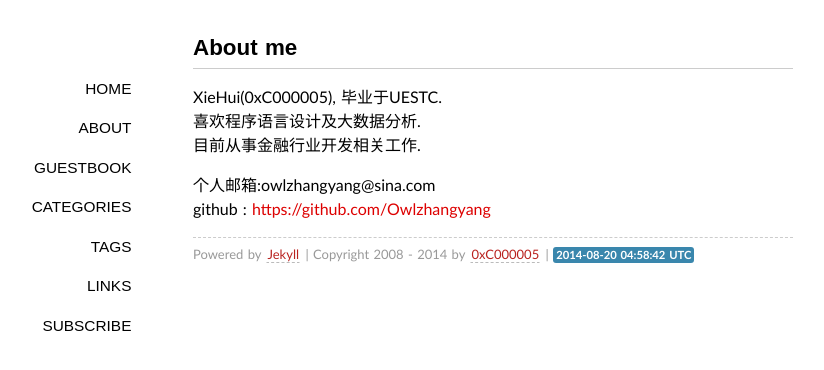
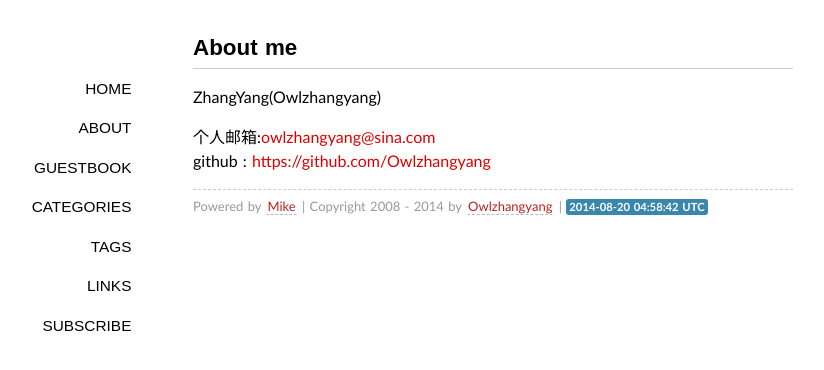
Before and after one commit to Owlzhangyang/Owlzhangyang.github.io, a Jekyll site: the page built from about/index.md, in a window 1280 px wide. Shown: the top 370 px of the page, without its empty margins (147-971 px from the left). Built offline with Jekyll 4.4.1, drawn with Linux system fonts in a browser that asks for light colours; some web fonts are replaced; Markdown is read by kramdown in place of the engine named in the settings; comment, search, counter and statistics services are not loaded.

Commit message:
no message

```diff
--- a/_layouts/default.html
+++ b/_layouts/default.html
@@ -31,7 +31,7 @@
       </div>
 
      <footer>
-        <p><small>Powered by <a href="https://github.com/mojombo/jekyll">Jekyll</a> | Copyright 2008 - {{site.time | date:"%Y"}} by <a href="http://Owlzhangyang.github.io/">0xC000005</a> | <span class="label label-info">{{site.time | date:"%Y-%m-%d %H:%M:%S %Z"}}</span></small></p>
+        <p><small>Powered by <a href="https://github.com/Owlzhangyang">Mike</a> | Copyright 2008 - {{site.time | date:"%Y"}} by <a href="http://Owlzhangyang.github.io/">Owlzhangyang</a> | <span class="label label-info">{{site.time | date:"%Y-%m-%d %H:%M:%S %Z"}}</span></small></p>
     </footer>
 
     </div>
--- a/about/index.md
+++ b/about/index.md
@@ -4,9 +4,7 @@ layout: page
 comments: yes
 ---
 
-XieHui(0xC000005), 毕业于UESTC.
-喜欢程序语言设计及大数据分析.
-目前从事金融行业开发相关工作.
+ZhangYang(Owlzhangyang)
 
-个人邮箱:owlzhangyang@sina.com
+个人邮箱:<owlzhangyang@sina.com>
 github : [https://github.com/Owlzhangyang](https://github.com/Owlzhangyang)
```
